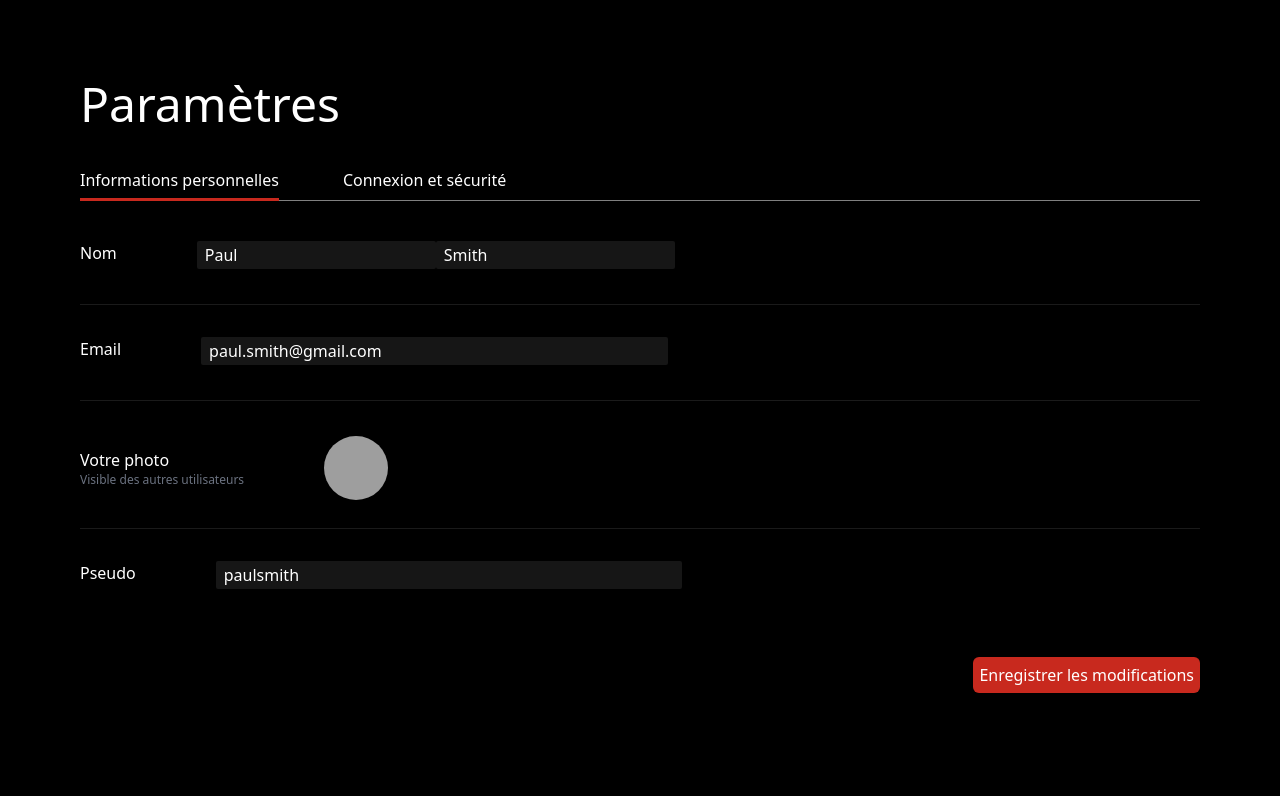
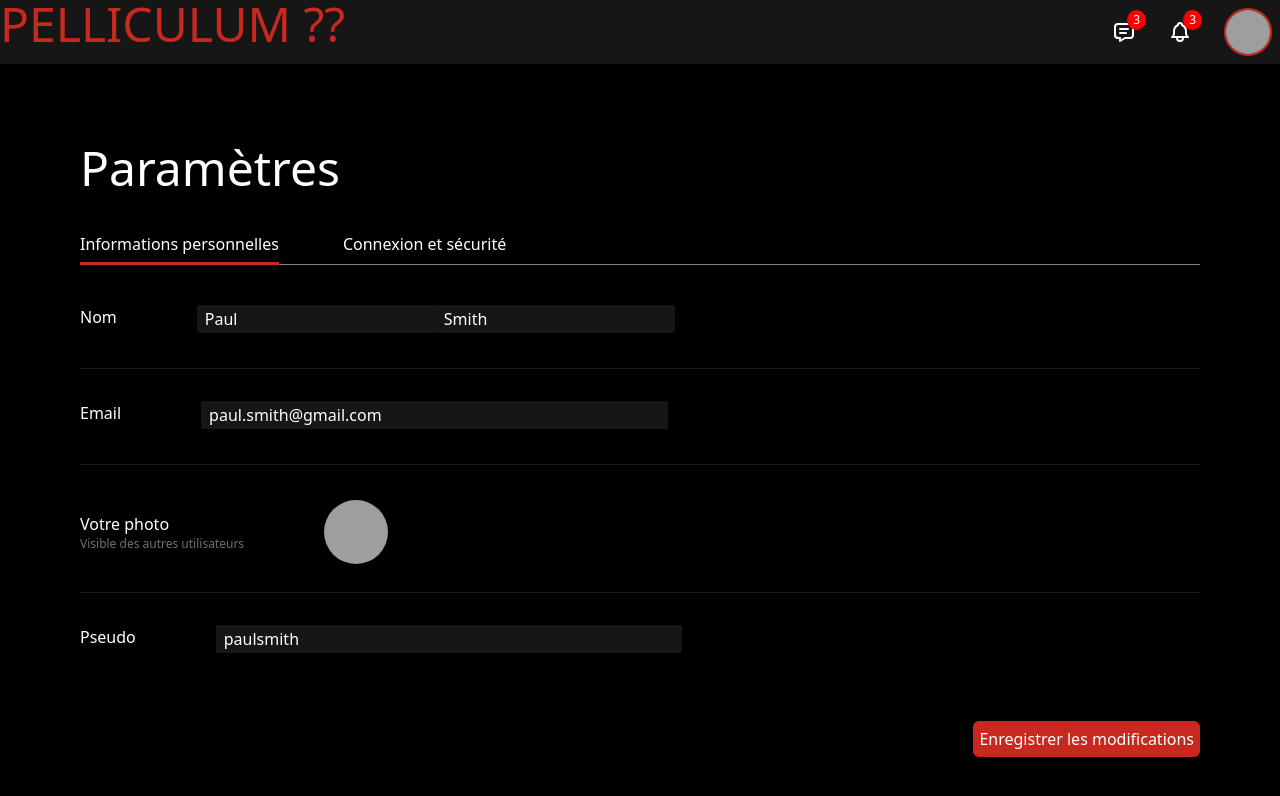
Before and after one commit to univ-smb-m1-isc-2023/pelliculum-web, an Angular app: page /profile in a window 1280 px wide. Shown: the top 796 px of the page. Built offline with nearby package versions, Linux system fonts and the light colour scheme; grey boxes are pictures that could not be loaded.

Commit message:
header v1

```diff
--- a/src/app/app.component.html
+++ b/src/app/app.component.html
@@ -1 +1,2 @@
+<app-header></app-header>
 <router-outlet></router-outlet>
--- a/src/app/app.component.ts
+++ b/src/app/app.component.ts
@@ -1,10 +1,11 @@
 import { Component } from '@angular/core';
 import {RouterLink, RouterLinkActive, RouterOutlet} from '@angular/router';
+import {HeaderComponent} from "./modules/header/header.component";
 
 @Component({
   selector: 'app-root',
   standalone: true,
-  imports: [RouterOutlet, RouterLink, RouterLinkActive],
+  imports: [RouterOutlet, RouterLink, RouterLinkActive, HeaderComponent],
   templateUrl: './app.component.html',
   styles: ``
 })
--- /dev/null
+++ b/src/app/modules/header/header-sign/header-sign.component.html
@@ -0,0 +1,32 @@
+<!-- Connected signup part-->
+<div *ngIf="connected" class="h-full">
+  <div class="h-full flex items-center pr-2 space-x-8">
+
+    <!-- Message icon -->
+    <div class="message-icon pt-1.5">
+      <div class="notification-icon">
+        <svg xmlns="http://www.w3.org/2000/svg" width="24" height="24" viewBox="0 0 24 24">
+          <path fill="none" stroke="currentColor" stroke-linecap="round" stroke-linejoin="round" stroke-width="2" d="M8 9h8m-8 4h6m4-9a3 3 0 0 1 3 3v8a3 3 0 0 1-3 3h-5l-5 3v-3H6a3 3 0 0 1-3-3V7a3 3 0 0 1 3-3z"/>
+        </svg>
+        <span class="notification-number">3</span> <!-- Remplacez 3 par votre nombre dynamique de notifications -->
+      </div>
+    </div>
+
+    <!-- Notification icon -->
+    <div class="notification-icon">
+      <svg xmlns="http://www.w3.org/2000/svg" width="24" height="24" viewBox="0 0 24 24">
+        <path fill="none" stroke="currentColor" stroke-linecap="round" stroke-linejoin="round" stroke-width="2" d="M10 5a2 2 0 1 1 4 0a7 7 0 0 1 4 6v3a4 4 0 0 0 2 3H4a4 4 0 0 0 2-3v-3a7 7 0 0 1 4-6M9 17v1a3 3 0 0 0 6 0v-1"></path>
+      </svg>
+      <span class="notification-number">3</span>
+    </div>
+
+    <!-- Profile photo -->
+    <img src="https://www.w3schools.com/howto/img_avatar.png" alt="photo" class="w-12 h-12 rounded-full border-2 border-primary">
+  </div>
+
+</div>
+
+<!-- Disconnected signup part-->
+<div *ngIf="!connected" class="h-full flex items-center pr-2">
+  <button class="bg-primary rounded-md p-1.5">Se connecter</button>
+</div>
--- /dev/null
+++ b/src/app/modules/header/header-sign/header-sign.component.sass
@@ -0,0 +1,17 @@
+.notification-icon
+  position: relative
+  display: inline-block
+
+.notification-number
+  position: absolute
+  top: -10px // Ajustez cette valeur pour positionner verticalement
+  right: -10px // Ajustez cette valeur pour positionner horizontalement
+  background-color: red
+  color: white
+  border-radius: 50%
+  padding: 0 6px // Ajustez le padding pour gérer la taille du nombre
+  font-size: 12px // Ajustez la taille du texte si nécessaire
+  height: 20px // Ajustez la hauteur pour s'adapter au contenu
+  display: flex
+  align-items: center
+  justify-content: center
--- /dev/null
+++ b/src/app/modules/header/header-sign/header-sign.component.ts
@@ -0,0 +1,16 @@
+import { Component } from '@angular/core';
+import {NgIf} from "@angular/common";
+
+@Component({
+  selector: 'app-header-sign',
+  standalone: true,
+  imports: [
+    NgIf
+  ],
+  templateUrl: './header-sign.component.html',
+  styleUrls: ['./header-sign.component.sass']
+})
+export class HeaderSignComponent {
+  connected = true;
+
+}
--- a/src/app/modules/header/header.component.html
+++ b/src/app/modules/header/header.component.html
@@ -1 +1,9 @@
-<p>header works!</p>
+<div class="flex h-16 bg-secondary justify-between">
+  <div>
+    <h1 class="text-5xl text-primary">PELLICULUM ??</h1>
+  </div>
+  <div>
+    <app-header-sign></app-header-sign>
+  </div>
+
+</div>
--- a/src/app/modules/header/header.component.ts
+++ b/src/app/modules/header/header.component.ts
@@ -1,9 +1,12 @@
 import { Component } from '@angular/core';
+import {HeaderSignComponent} from "./header-sign/header-sign.component";
 
 @Component({
   selector: 'app-header',
   standalone: true,
-  imports: [],
+  imports: [
+    HeaderSignComponent
+  ],
   templateUrl: './header.component.html'
 })
 export class HeaderComponent {
```
Also changed, not shown: 1 other file (tests, documents, lock files or other folders).
